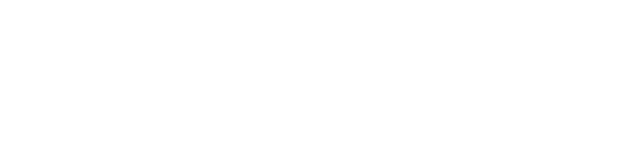
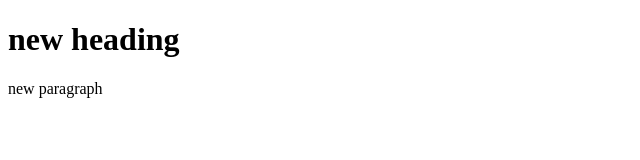
Before and after one commit to FerdousFardin/my-first-repo, a plain HTML site: page index.html in a window 1280 px wide. Shown: the whole page, without its empty margins (0-640 px from the left). Drawn offline with Linux system fonts and the light colour scheme.

Commit message:
heading and paragraph added

```diff
--- a/index.html
+++ b/index.html
@@ -4,9 +4,13 @@
     <meta charset="UTF-8">
     <meta http-equiv="X-UA-Compatible" content="IE=edge">
     <meta name="viewport" content="width=device-width, initial-scale=1.0">
-    <title>Document</title>
+    <title>My First repo</title>
 </head>
 <body>
+    <h1>
+        new heading
+    </h1>
+    <p>new paragraph</p>
 
 </body>
 </html>
```
